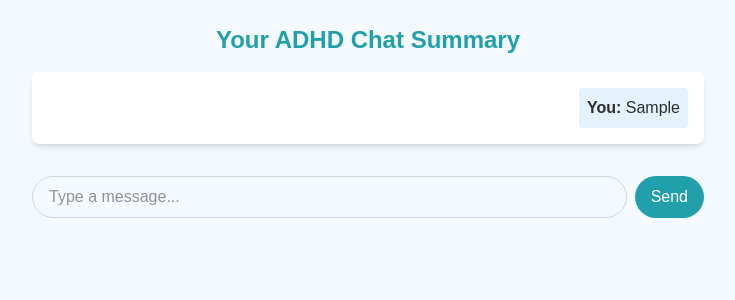
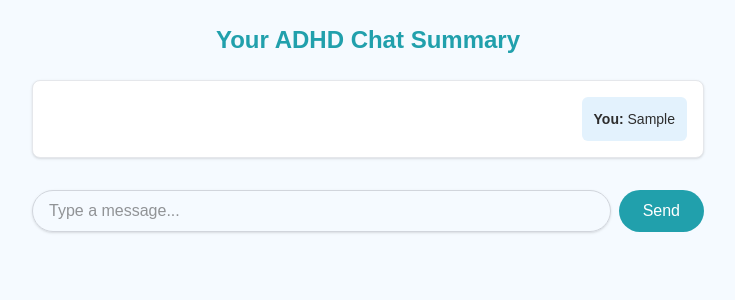
Before and after one commit to siskos-k/Focus-Pocus, a Next.js app: page /chat in a window 1280 px wide. Both pictures are taken after typing "Sample" into the empty fields and a click on the button "Send". Shown: the top 300 px of the page, without its empty margins (272-1007 px from the left). Built offline with nearby package versions, Linux system fonts and the light colour scheme; no server answers.

Commit message:
gemini chat fix = UI changes

```diff
--- a/app/api/gemini/chat/route.ts
+++ b/app/api/gemini/chat/route.ts
@@ -1,22 +1,28 @@
+import { GoogleGenerativeAI } from "@google/generative-ai";
 import { NextResponse } from "next/server";
-import { GoogleGenerativeAI } from "@google/generative-ai";
 
 const genAI = new GoogleGenerativeAI(process.env.GEMINI_API_KEY!);
 
 export async function POST(req: Request) {
   const { messages } = await req.json();
 
-  const model = genAI.getGenerativeModel({ model: "gemini-1.5-pro-latest" });
+  // Flatten messages into a single conversation string
+  const prompt = messages
+    .map((msg: any) => `${msg.role === "user" ? "User" : "Assistant"}: ${msg.content}`)
+    .join("\n");
 
   try {
-    const chat = model.startChat({ history: messages.slice(0, -1) });
+    const model = genAI.getGenerativeModel({ model: "models/gemini-1.5-pro-latest" });
 
-    const result = await chat.sendMessage(messages[messages.length - 1].content);
+    const result = await model.generateContent(prompt);
     const response = await result.response;
 
     return NextResponse.json({ text: response.text() });
   } catch (error) {
     console.error("Gemini API error:", error);
-    return NextResponse.json({ error: "Failed to fetch Gemini response" }, { status: 500 });
+    return NextResponse.json(
+      { error: "Failed to fetch Gemini response" },
+      { status: 500 }
+    );
   }
 }
--- a/app/chat/page.tsx
+++ b/app/chat/page.tsx
@@ -7,7 +7,6 @@ export default function GeminiChat() {
   const [input, setInput] = useState("");
   const [loading, setLoading] = useState(false);
 
-  // Load quiz data on first render
   useEffect(() => {
     const stored = localStorage.getItem("adhd_quiz_data");
 
@@ -20,9 +19,8 @@ export default function GeminiChat() {
       const firstUserMessage = {
         role: "user",
         content: `
-You are a helpful assistant that analyzes ADHD self-report results.
-Based on the following answers, provide a non-clinical interpretation, and ask 1–3 follow-up questions if relevant.
-Be friendly and supportive.
+ou are a helpful assistant specialized in psychology. The user has completed an ADHD self-report (ASRS). Analyze their answers and do the following: (1) If certain symptom areas are very pronounced, ask 2-3 follow-up questions to clarify their experience. (2) Then provide a concise summary of the results, including which symptoms are most prominent and a non-clinical estimate of ADHD likelihood. Be empathetic and informative, and avoid making a medical diagnosis
+Assume your response here will be the response in a chat with the user. So if you actually have follow ups, thank them and ask one question at a time,
 
 Here are my quiz results:
 ${formatted}
@@ -64,32 +62,40 @@ ${formatted}
   };
 
   return (
-    <div className="min-h-screen p-6 flex flex-col items-center justify-between bg-[#f5faff] dark:bg-[#1a1a1a] text-[#2d2d2d] dark:text-white">
-      <div className="w-full max-w-2xl flex flex-col gap-4">
+    <div className="min-h-screen bg-[#f5faff] text-[#2d2d2d] p-6 flex flex-col items-center">
+      <div className="w-full max-w-2xl flex flex-col gap-6">
         <h1 className="text-2xl font-bold text-center text-[#21a0ac]">Your ADHD Chat Summary</h1>
-        <div className="flex flex-col gap-2 bg-white dark:bg-[#2c2c2c] p-4 rounded-lg shadow-md overflow-y-auto max-h-[60vh]">
+
+        <div className="bg-white border border-gray-200 rounded-lg shadow-sm p-4 overflow-y-auto max-h-[65vh] flex flex-col gap-4">
           {messages.map((msg, i) => (
             <div
               key={i}
-              className={`p-2 rounded ${
-                msg.role === "user" ? "bg-[#e3f2fd] self-end" : "bg-[#d0f0f4] self-start"
+              className={`p-3 rounded-md w-fit max-w-full whitespace-pre-wrap ${
+                msg.role === "user"
+                  ? "ml-auto bg-[#e3f2fd] text-right"
+                  : "mr-auto bg-[#e0f7fa] text-left"
               }`}
             >
-              <p><strong>{msg.role === "user" ? "You" : "Gemini"}:</strong> {msg.content}</p>
+              <p className="text-sm">
+                <strong>{msg.role === "user" ? "You" : "Gemini"}:</strong> {msg.content}
+              </p>
             </div>
           ))}
-          {loading && <p className="italic text-sm text-gray-500">Gemini is thinking...</p>}
+          {loading && (
+            <div className="text-sm italic text-gray-500">Gemini is thinking...</div>
+          )}
         </div>
-        <div className="flex gap-2 mt-4">
+
+        <div className="flex gap-2 mt-2">
           <input
             value={input}
             onChange={(e) => setInput(e.target.value)}
-            className="flex-grow px-4 py-2 rounded-full border border-gray-300 focus:outline-none"
+            className="flex-grow px-4 py-2 rounded-full border border-gray-300 focus:outline-none shadow-sm"
             placeholder="Type a message..."
           />
           <button
             onClick={handleSend}
-            className="bg-[#21a0ac] hover:bg-[#004d40] text-white px-4 py-2 rounded-full font-medium"
+            className="bg-[#21a0ac] hover:bg-[#00796b] text-white px-6 py-2 rounded-full font-medium transition"
           >
             Send
           </button>
```
